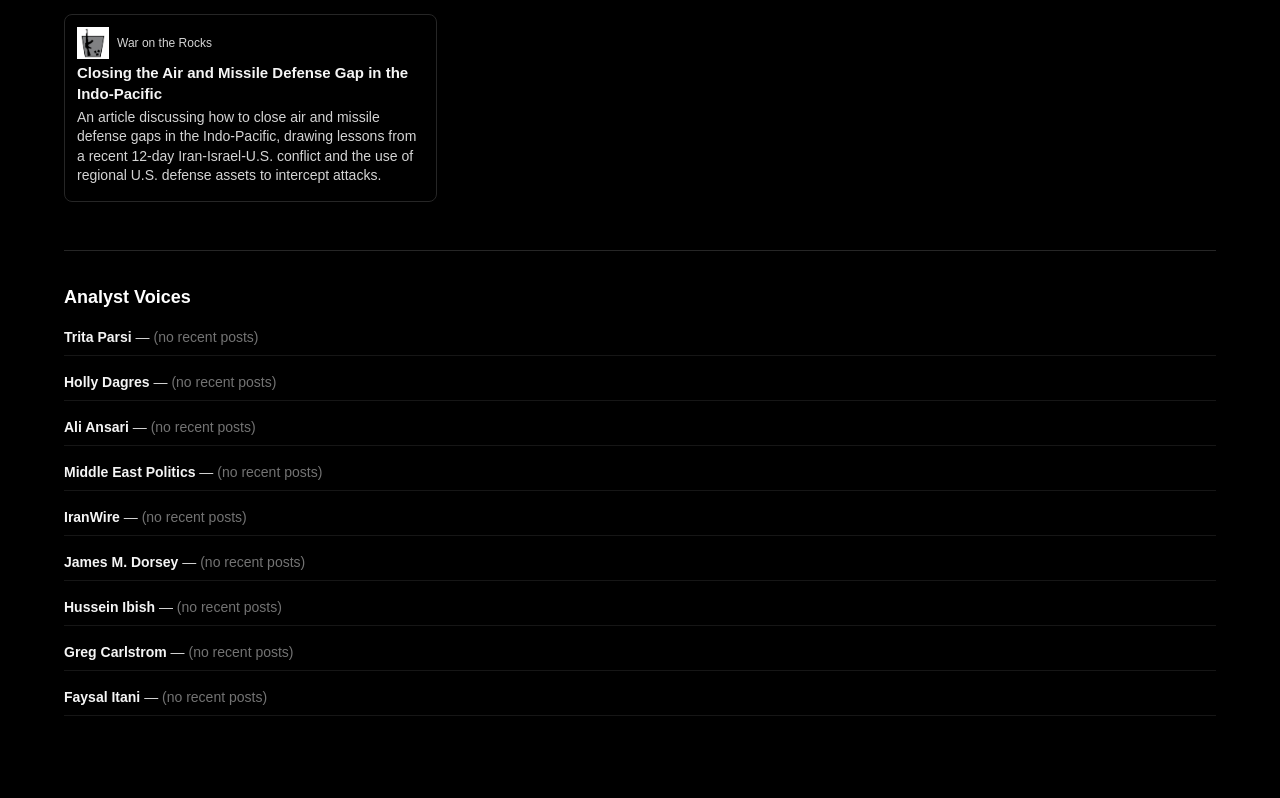
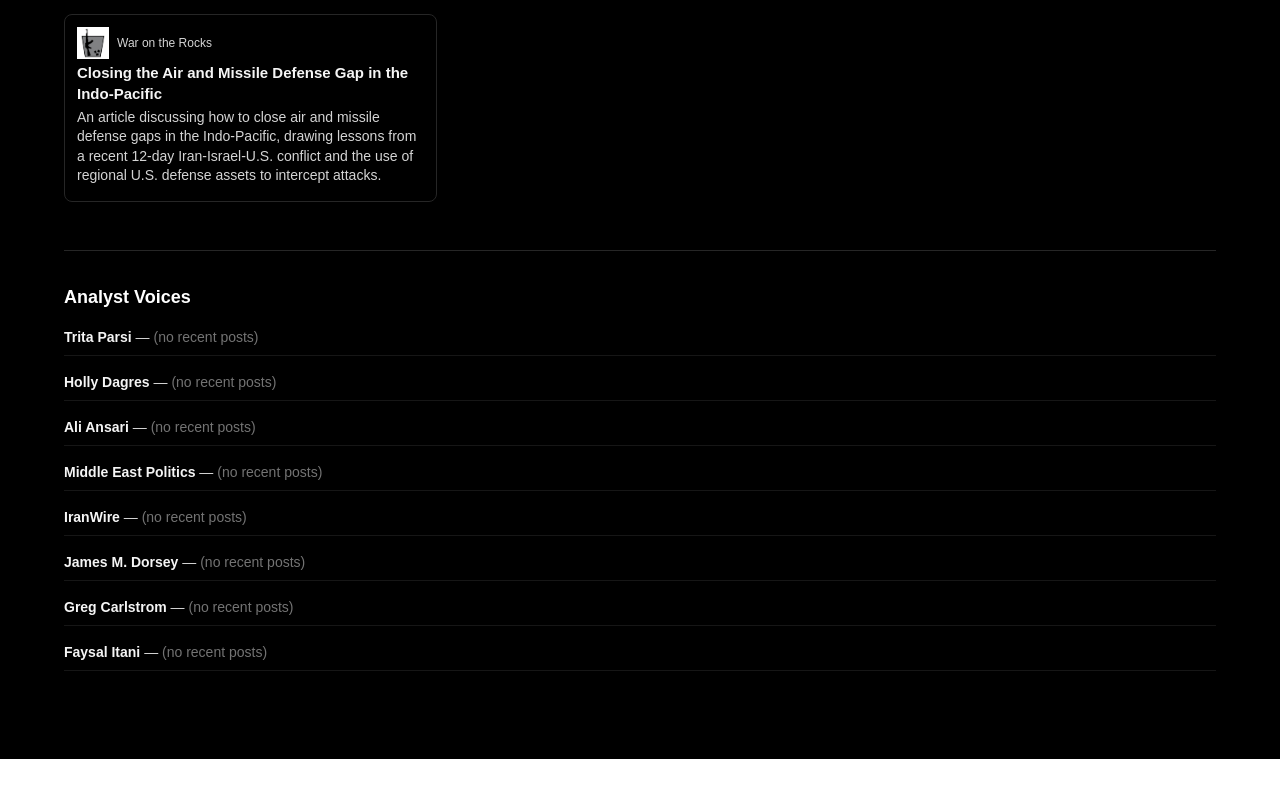
Before and after one commit to ArvonVandetook/Middle_East_Today, a Next.js app: page / in a window 1280 px wide. Shown: the part 2828-3626 px from the top of the page. After the commit the page ends 3587 px from the top, so only its background shows below. Built offline with nearby package versions, Linux system fonts and the light colour scheme; no server answers.

Commit message:
Update page.tsx
modify av

```diff
--- a/app/page.tsx
+++ b/app/page.tsx
@@ -134,7 +134,6 @@ const ANALYST_FEEDS = [
   { name: "Middle East Politics", rss: "https://mideastpolitics.substack.com/feed" },
   { name: "IranWire", rss: "https://iranwire.substack.com/feed" },
   { name: "James M. Dorsey", rss: "https://jamesmdorsey.substack.com/feed" },
-  { name: "Hussein Ibish", rss: "https://agsiw.org/author/hussein-ibish/feed/" },
   { name: "Greg Carlstrom", rss: "https://www.economist.com/middle-east-and-africa/rss.xml" },
   { name: "Faysal Itani", rss: "https://faysalitani.substack.com/feed" }
 ];
```
